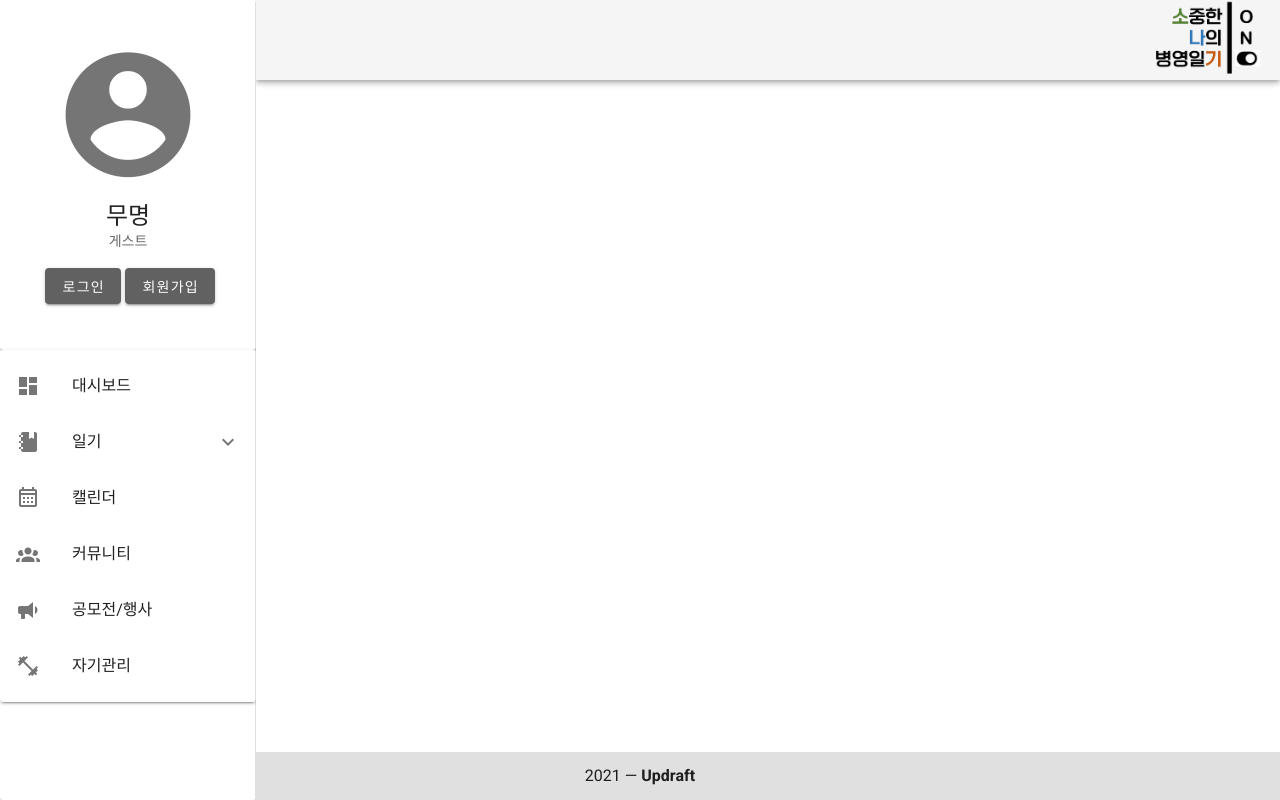
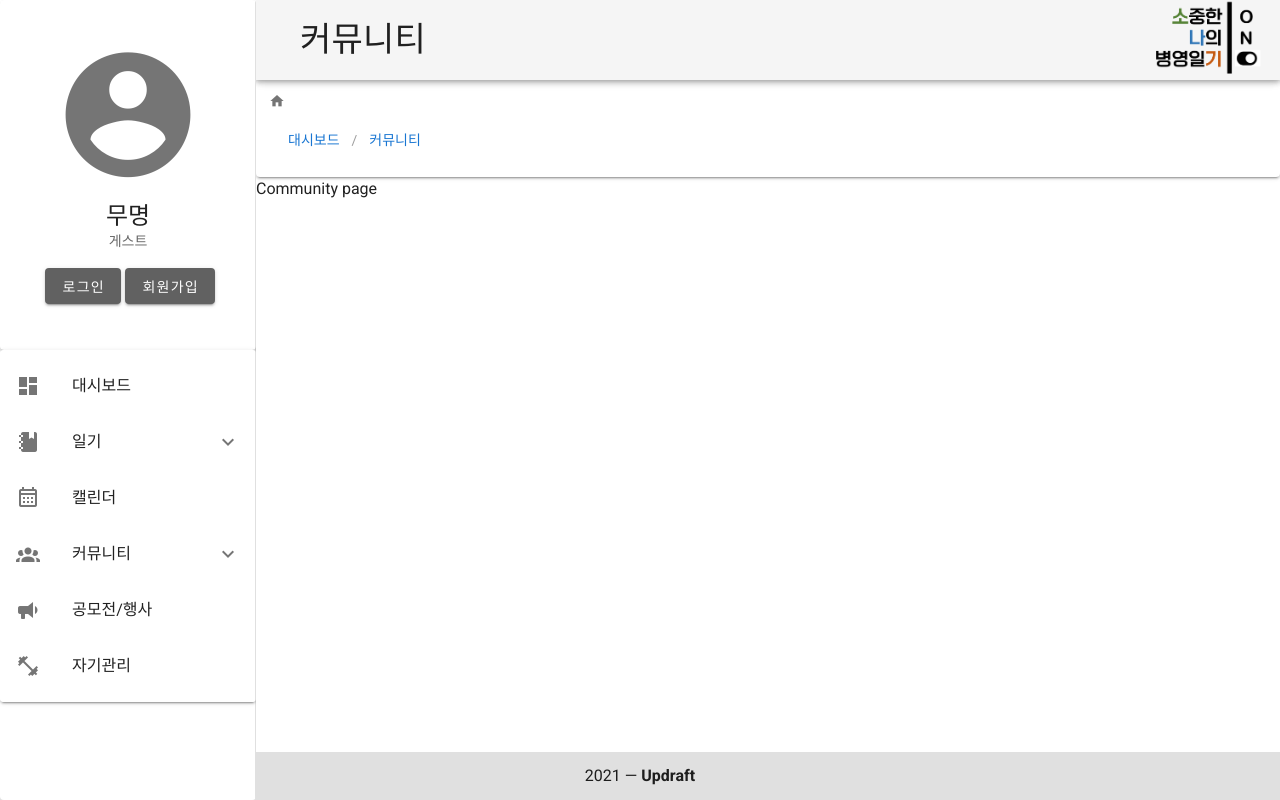
Before and after one commit to osamhack2021/WEB_SONAGI-ON_updraft, a Vue app in the folder frontend/: page /community-write in a window 1280 px wide. Built offline with nearby package versions, Linux system fonts and the light colour scheme; a web font is replaced by a local one; what vue-simple-alert would draw is missing.

Commit message:
change categories and add pages

```diff
--- a/frontend/src/App.vue
+++ b/frontend/src/App.vue
@@ -29,7 +29,7 @@
       <!-- Sizes your content based upon application components -->
       <v-main class="pf-8">
          <v-card
-         class="mx-auto"
+         class="mx-auto elevation-0"
          >
             <router-view />
          </v-card>
--- a/frontend/src/components/Category.vue
+++ b/frontend/src/components/Category.vue
@@ -30,12 +30,6 @@
                   </v-list-item-icon>
                   <v-list-item-title>일기 쓰기</v-list-item-title>
                </v-list-item>
-               <v-list-item link to="/diary-manage">
-                  <v-list-item-icon>
-                     <v-icon>mdi-book-cog</v-icon>
-                  </v-list-item-icon>
-                  <v-list-item-title>일기 관리</v-list-item-title>
-               </v-list-item>
             </v-list>
          </v-list-group>
          <v-list-item link to="calendar">
@@ -44,12 +38,30 @@
             </v-list-item-icon>
             <v-list-item-title>캘린더</v-list-item-title>
          </v-list-item>
-         <v-list-item link to="community">
-            <v-list-item-icon>
-               <v-icon>mdi-account-group</v-icon>
-            </v-list-item-icon>
-            <v-list-item-title>커뮤니티</v-list-item-title>
-         </v-list-item>
+
+         <v-list-group
+            :value="false"
+            prepend-icon="mdi-account-group"
+            >
+            <template v-slot:activator>
+               <v-list-item-title>커뮤니티</v-list-item-title>
+            </template>
+            <v-list class="px-4">
+               <v-list-item link to="/community">
+                  <v-list-item-icon>
+                     <v-icon>mdi-view-list</v-icon>
+                  </v-list-item-icon>
+                  <v-list-item-title>목록</v-list-item-title>
+               </v-list-item>
+               <v-list-item link to="/community-write">
+                  <v-list-item-icon>
+                     <v-icon>mdi-lead-pencil</v-icon>
+                  </v-list-item-icon>
+                  <v-list-item-title>글쓰기</v-list-item-title>
+               </v-list-item>
+            </v-list>
+         </v-list-group>
+
          <v-list-item link to="event">
             <v-list-item-icon>
                <v-icon>mdi-bullhorn</v-icon>
--- a/frontend/src/router/index.js
+++ b/frontend/src/router/index.js
@@ -3,9 +3,9 @@ import VueRouter from 'vue-router'
 import Dashboard from '@/views/Dashboard'
 import Diary from '@/views/Diary'
 import DiaryWrite from '@/views/DiaryWrite'
-import DiaryManage from '@/views/DiaryManage'
 import Calendar from '@/views/Calendar'
 import Community from '@/views/Community'
+import CommunityWrite from '@/views/CommunityWrite'
 import Event from '@/views/Event'
 import SelfCare from '@/views/SelfCare'
 
@@ -28,11 +28,6 @@ const routes = [
         component: DiaryWrite
     },
     {
-        path: '/diary-manage',
-        name: '일기 관리',
-        component: DiaryManage
-    },
-    {
         path: '/calendar',
         name: '캘린더',
         component: Calendar
@@ -41,6 +36,11 @@ const routes = [
         path: '/community',
         name: '커뮤니티',
         component: Community
+    },
+    {
+        path: '/community-write',
+        name: '커뮤니티',
+        component: CommunityWrite
     },
     {
         path: '/event',
--- a/frontend/src/views/DiaryManage.vue
+++ b/frontend/src/views/CommunityWrite.vue
@@ -1,10 +1,10 @@
-<template lang="">
+<template>
     <div>
     <v-card class="group pa-2">
       <v-icon small style="margin-left:5px">home</v-icon>
       <v-breadcrumbs :items="bcLink"></v-breadcrumbs>
     </v-card>
-
+        Community page
     </div>
 </template>
 <script>
@@ -17,19 +17,15 @@ export default {
              href: 'Dashboard',
            },
            {
-             text: '일기',
+             text: '커뮤니티',
              disabled: false,
-             href: 'diary',
-           },
-           {
-             text: '일기 관리',
-             disabled: false,
-             href: 'diary-manage',
+             href: 'commu7nity',
            },
          ],
     }),
+
 }
 </script>
-<style lang="">
+<style>
 
 </style>
```
Also changed, not shown: frontend/src/components/BoardList.vue (added, +20 -0 lines).
